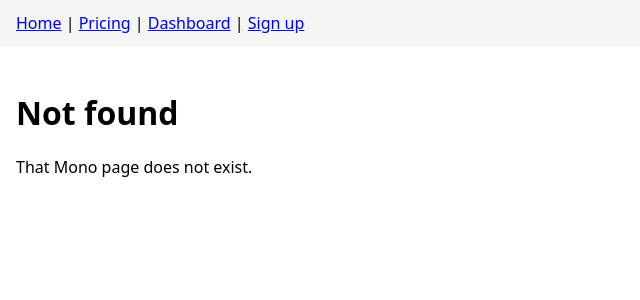
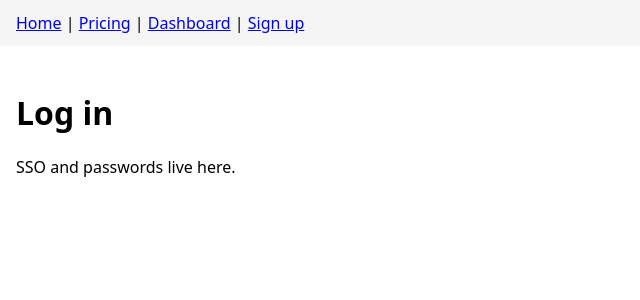
Before and after one commit to ArchAstroEvals/enterprise-mono, a Next.js app in the folder apps/web/: page /login in a window 1280 px wide. Before the commit this address had no page. Shown: the top 300 px of the page, without its empty margins (0-640 px from the left). Built offline with nearby package versions, Linux system fonts and the light colour scheme.

Commit message:
Checkout and login stubs

```diff
--- /dev/null
+++ b/apps/web/app/login/page.jsx
@@ -0,0 +1,10 @@
+export const metadata = { title: "Log in — Mono Web" };
+
+export default function Login() {
+  return (
+    <div>
+      <h1>Log in</h1>
+      <p>SSO and passwords live here.</p>
+    </div>
+  );
+}
```
Also changed, not shown: apps/web/app/checkout/page.jsx (added, +10 -0 lines).
